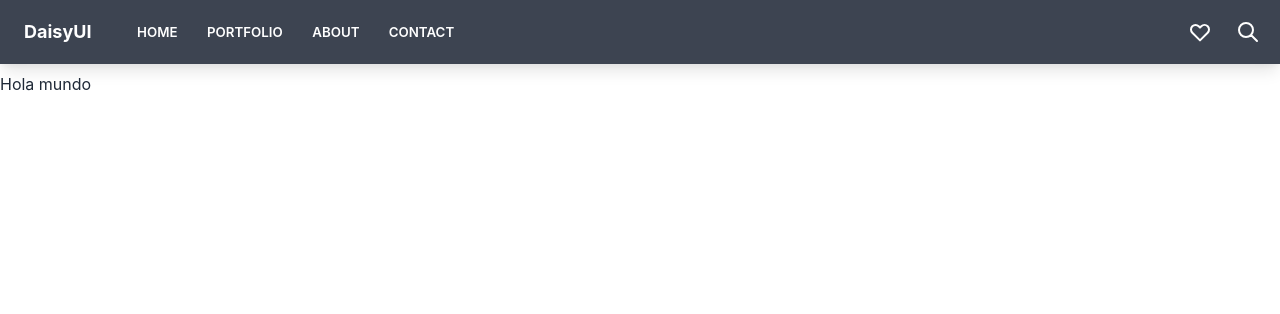
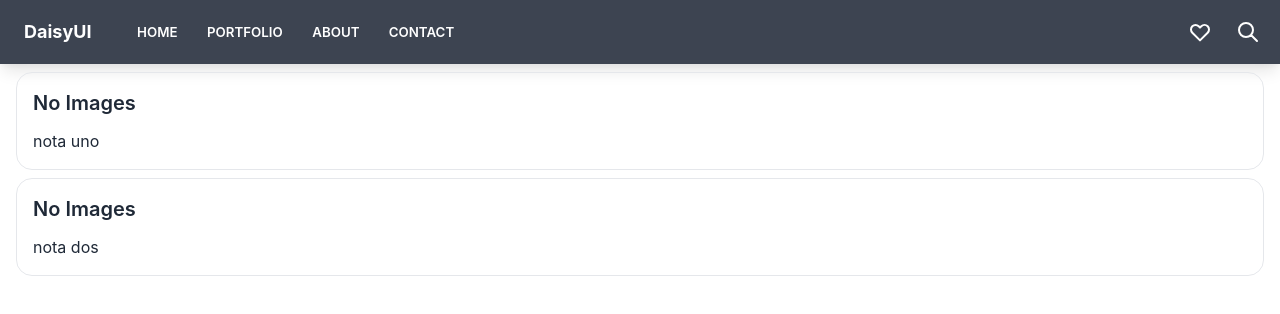
Before and after one commit to angelozdev/notes-with-firebase, a React (Create React App) app: page / in a window 1280 px wide. Shown: the top 314 px of the page. Built offline with nearby package versions, Linux system fonts and the light colour scheme.

Commit message:
feat: add note-list component

```diff
--- a/src/App.tsx
+++ b/src/App.tsx
@@ -1,7 +1,13 @@
-import { Layout } from "./components";
+import { Layout, NoteList, Wrapper } from "./components";
 
 function App() {
-  return <Layout>Hola mundo</Layout>;
+  return (
+    <Layout>
+      <Wrapper>
+        <NoteList />
+      </Wrapper>
+    </Layout>
+  );
 }
 
 export default App;
--- /dev/null
+++ b/src/components/Note.tsx
@@ -0,0 +1,16 @@
+interface Props {
+  description: string;
+}
+
+function Note({ description }: Props) {
+  return (
+    <li className="card lg:card-side border mb-2">
+      <div className="card-body p-4">
+        <h2 className="card-title">No Images</h2>
+        <p>{description}</p>
+      </div>
+    </li>
+  );
+}
+
+export default Note;
--- /dev/null
+++ b/src/components/NoteList.tsx
@@ -0,0 +1,23 @@
+import { Note } from "./";
+const notes = [
+  {
+    id: 1,
+    description: "nota uno",
+  },
+  {
+    id: 2,
+    description: "nota dos",
+  },
+];
+
+function NoteList() {
+  return (
+    <ul>
+      {notes.map(({ id, description }) => (
+        <Note key={id} description={description} />
+      ))}
+    </ul>
+  );
+}
+
+export default NoteList;
--- /dev/null
+++ b/src/components/Wrapper.tsx
@@ -0,0 +1,7 @@
+import React, { PropsWithChildren } from "react";
+
+function Wrapper({ children }: PropsWithChildren<{}>) {
+  return <div className="container mx-auto px-4">{children}</div>;
+}
+
+export default Wrapper;
--- a/src/components/index.ts
+++ b/src/components/index.ts
@@ -1,2 +1,5 @@
 export { default as Header } from "./Header";
 export { default as Layout } from "./Layout";
+export { default as Note } from "./Note";
+export { default as NoteList } from "./NoteList";
+export { default as Wrapper } from "./Wrapper";
```
